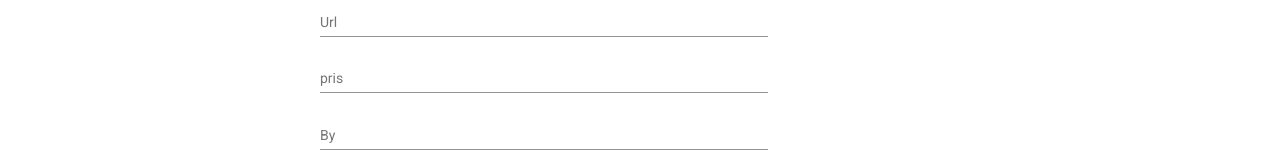
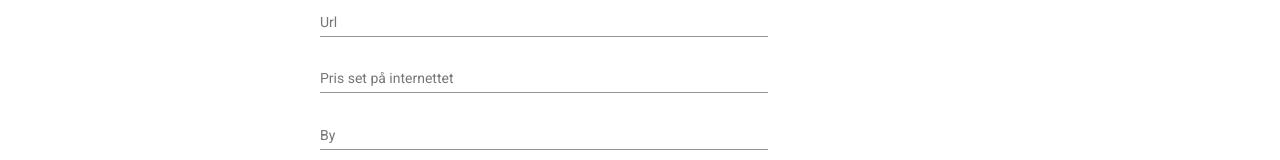
Before and after one commit to thokle/groccit-angular, an Angular app: page / in a window 1280 px wide. Shown: the part 370-530 px from the top of the page. Built offline with nearby package versions, Linux system fonts and the light colour scheme.

Commit message:
change text

```diff
--- a/src/app/purphase/purphase.component.html
+++ b/src/app/purphase/purphase.component.html
@@ -85,7 +85,7 @@
   </div>
       <div class="example-container">
         <mat-form-field style="width: 70%;">
-          <mat-label  >{{comment}}</mat-label>
+          <mat-label >{{comment}}</mat-label>
   <textarea matInput formControlName="Comment"></textarea>
         </mat-form-field>
       </div>
--- a/src/app/purphase/purphase.component.ts
+++ b/src/app/purphase/purphase.component.ts
@@ -13,7 +13,7 @@ import {RootObject} from '../test-purphase';
 export class PurphaseComponent implements OnInit {
  brand = 'Mærke';
  url = 'Url';
- price = 'pris';
+ price = 'Pris set på internettet';
  city = 'By';
 zipcode = 'Post nr.';
 name = 'Fulde navn';
```
